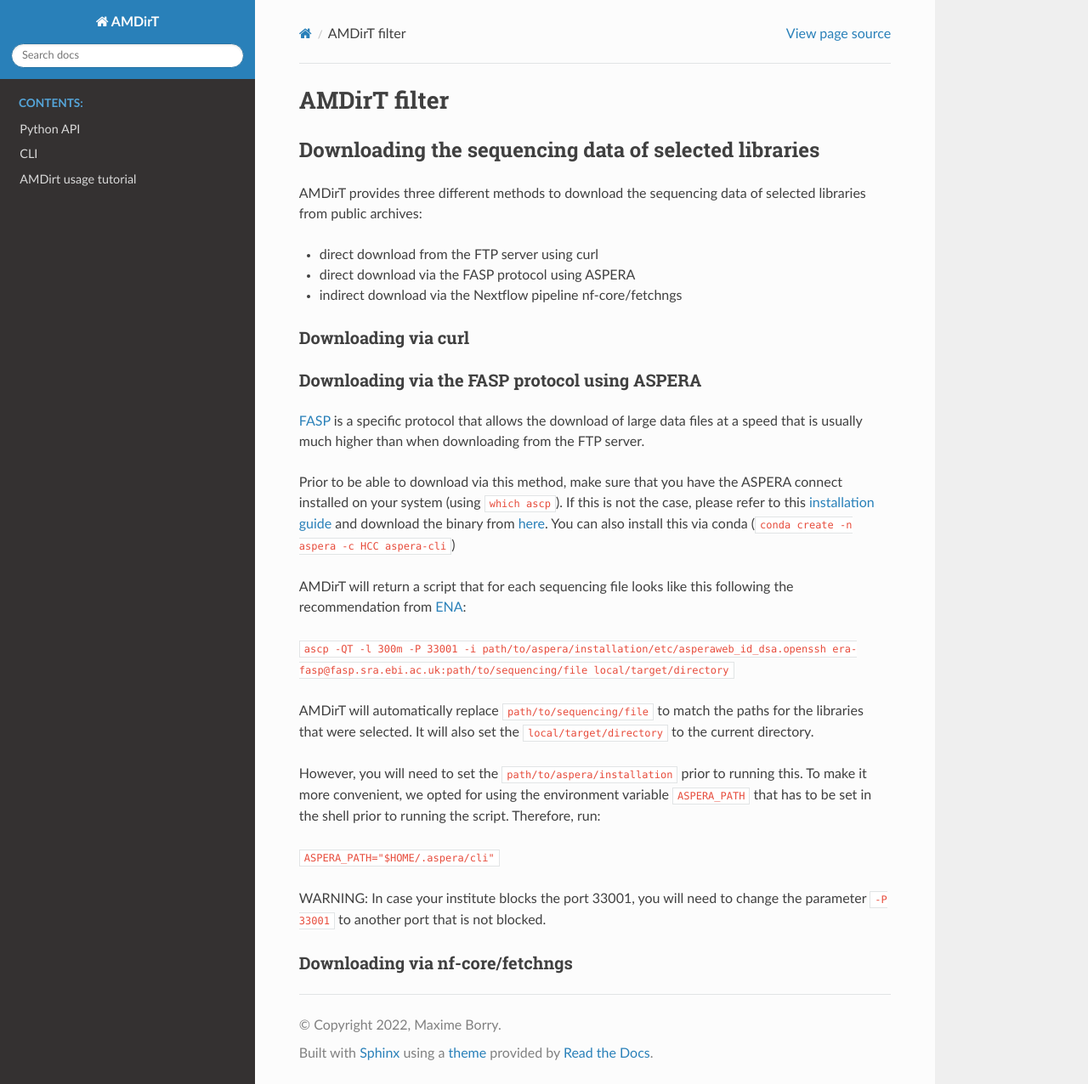
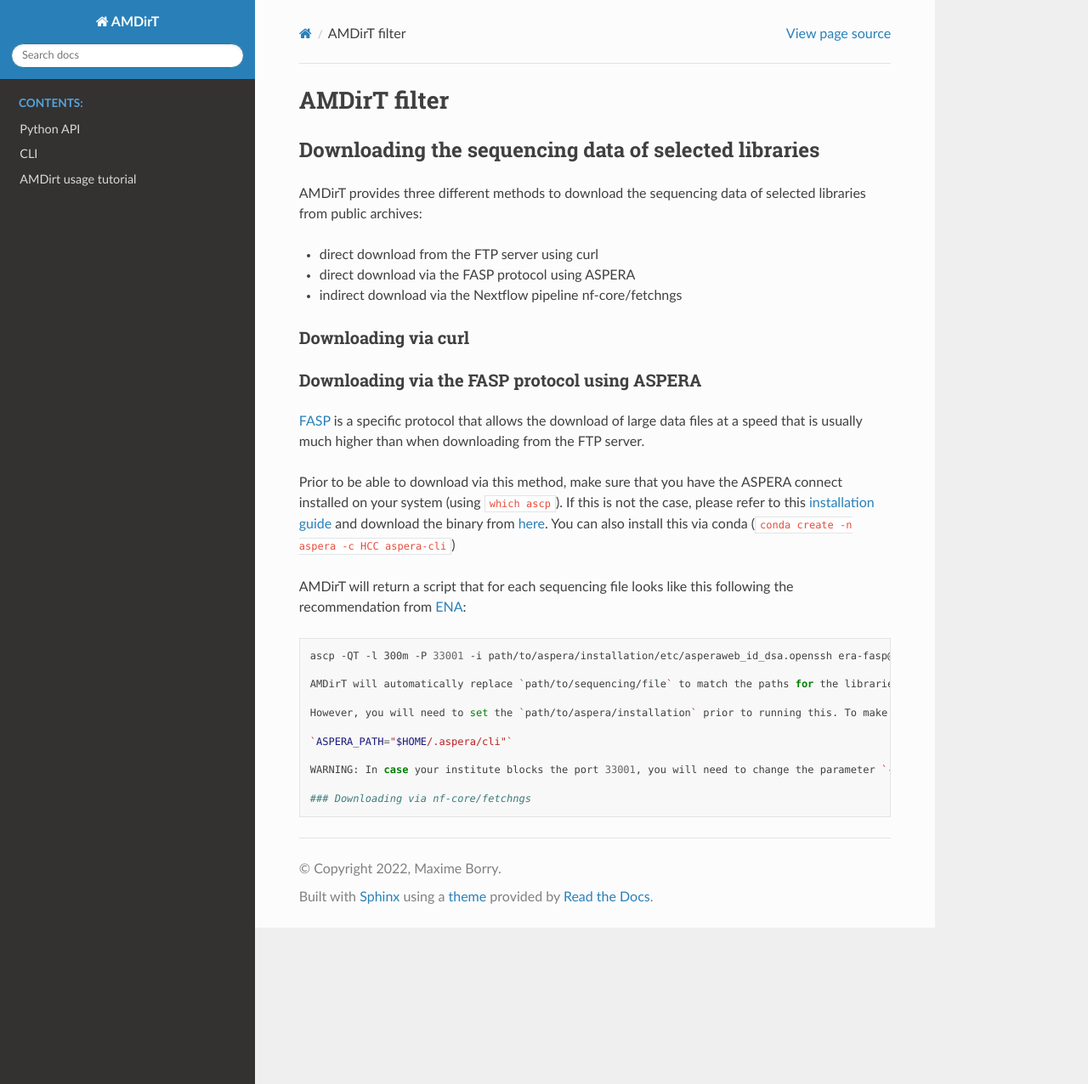
Before and after one commit to SPAAM-community/AMDirT, a Sphinx documentation site: the page built from docs/source/filter.md, in a window 1280 px wide and 1276 px high. Shown: the whole window at 85% size. Built offline with Sphinx 7.4.7 and the Read the Docs theme 2.0.0, drawn with Linux system fonts in a browser that asks for light colours.

Commit message:
Update docs/source/filter.md by formatting ASPERA code block
Co-authored-by: James A. Fellows Yates <jfy133@gmail.com>

````diff
--- a/docs/source/filter.md
+++ b/docs/source/filter.md
@@ -18,7 +18,8 @@ Prior to be able to download via this method, make sure that you have the ASPERA
 
 AMDirT will return a script that for each sequencing file looks like this following the recommendation from [ENA](https://ena-docs.readthedocs.io/en/latest/retrieval/file-download.html#using-aspera):
 
-`ascp -QT -l 300m -P 33001 -i path/to/aspera/installation/etc/asperaweb_id_dsa.openssh era-fasp@fasp.sra.ebi.ac.uk:path/to/sequencing/file local/target/directory`
+```bash
+ascp -QT -l 300m -P 33001 -i path/to/aspera/installation/etc/asperaweb_id_dsa.openssh era-fasp@fasp.sra.ebi.ac.uk:path/to/sequencing/file local/target/directory
 
 AMDirT will automatically replace `path/to/sequencing/file` to match the paths for the libraries that were selected. It will also set the `local/target/directory` to the current directory.
 
````
